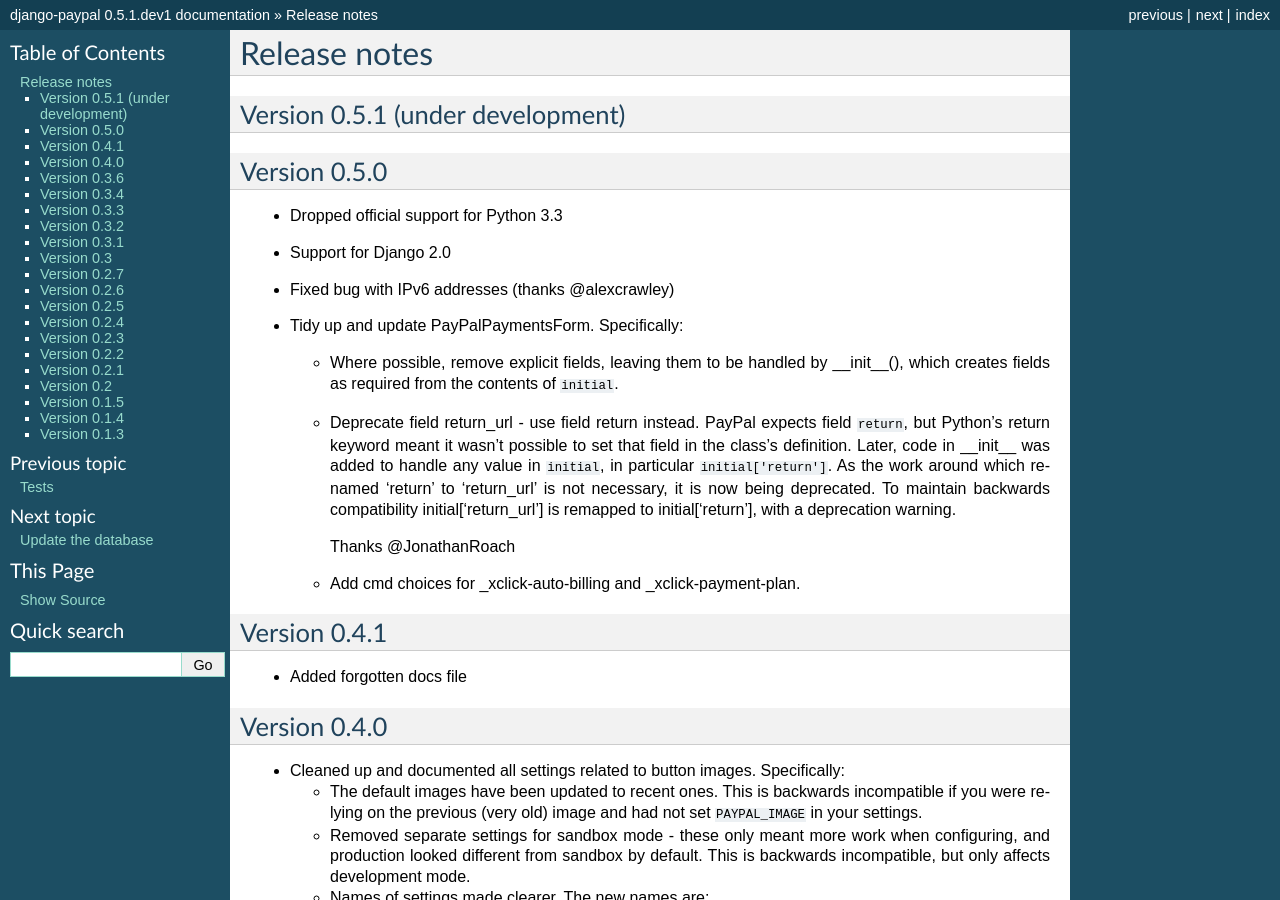
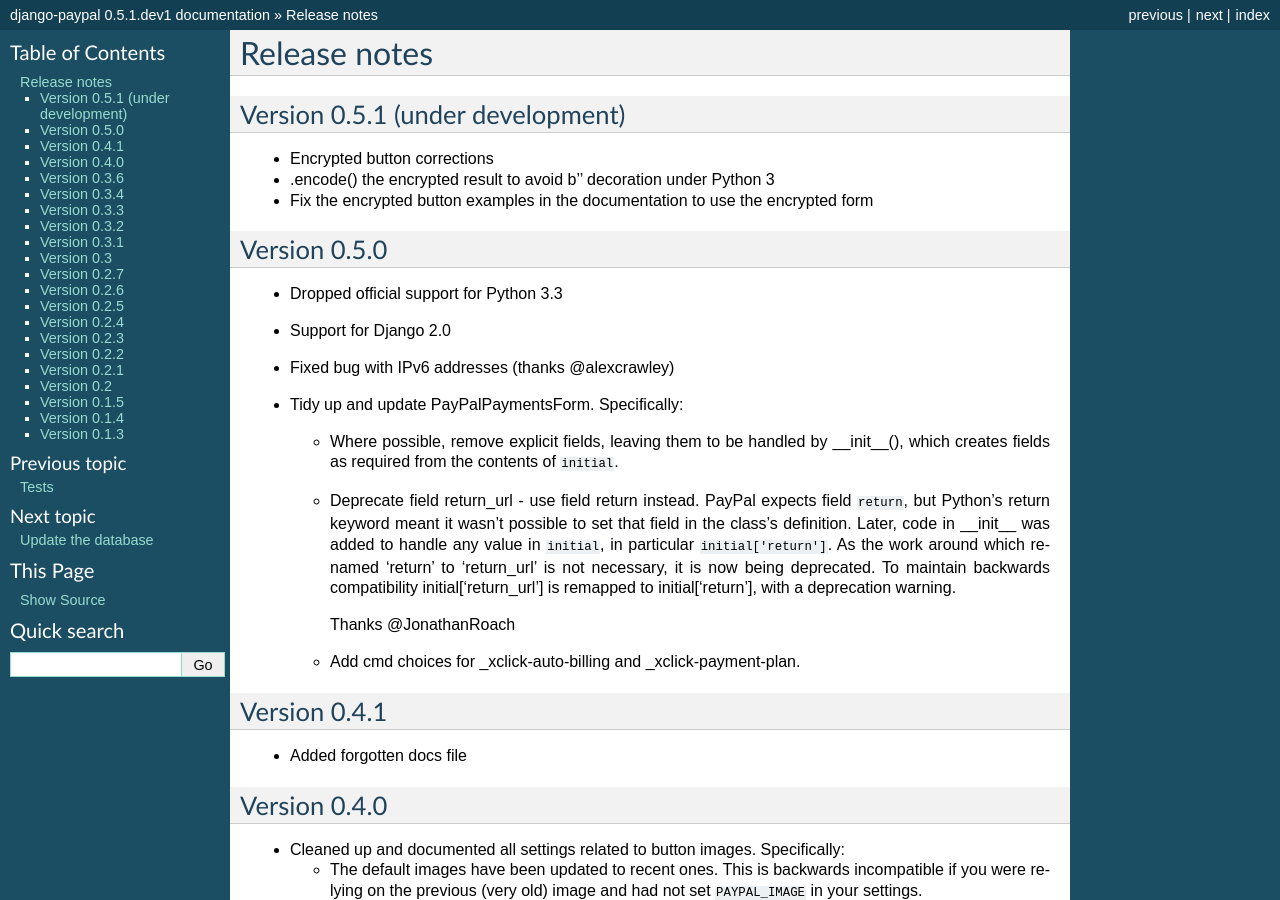
Before and after one commit to spookylukey/django-paypal, a Sphinx documentation site: the page built from docs/release_notes.rst, in a window 1280 px wide and 900 px high. Built offline with Sphinx 7.4.7, drawn with Linux system fonts in a browser that asks for light colours.

Commit message:
'Under development' notes added

```diff
--- a/docs/release_notes.rst
+++ b/docs/release_notes.rst
@@ -5,6 +5,12 @@
 
 Version 0.5.1 (under development)
 ---------------------------------
+
+* Encrypted button corrections
+
+* .encode() the encrypted result to avoid b'' decoration under Python 3
+
+* Fix the encrypted button examples in the documentation to use the encrypted form
 
 Version 0.5.0
 -------------
```
